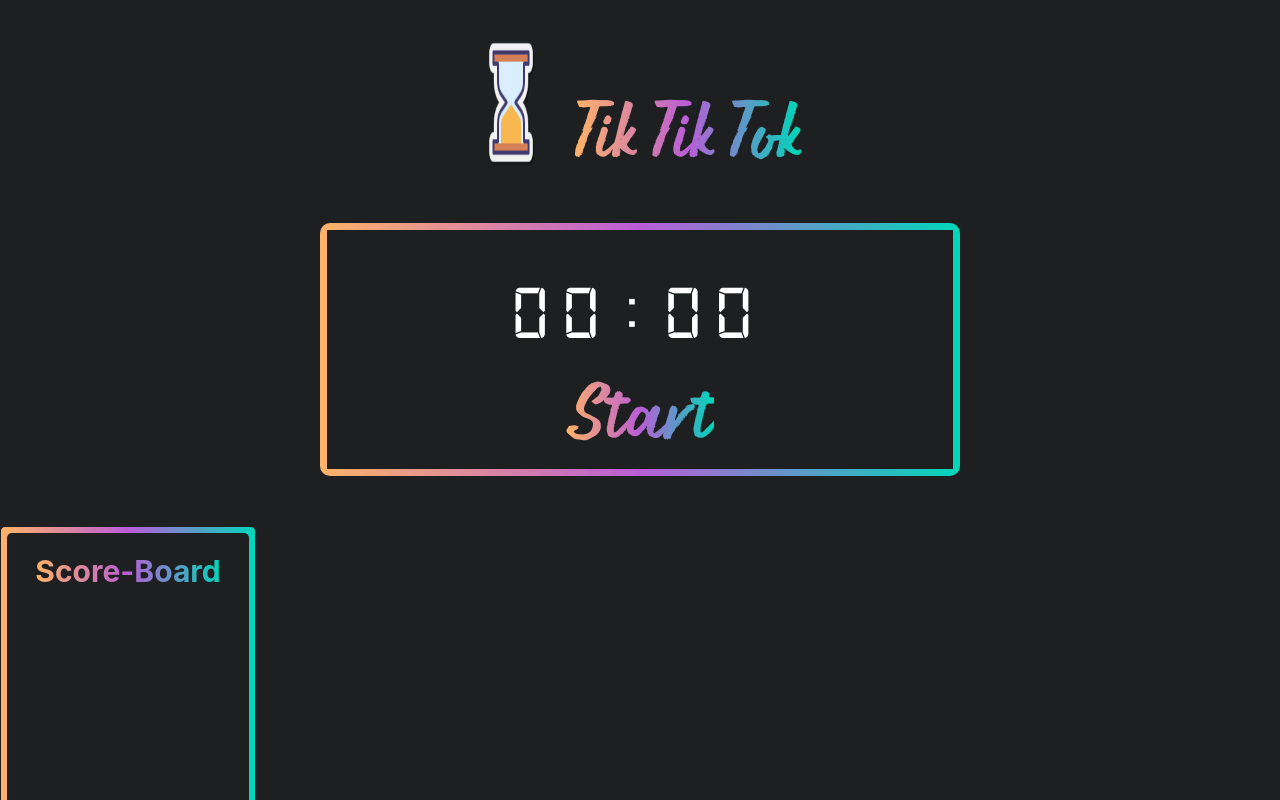
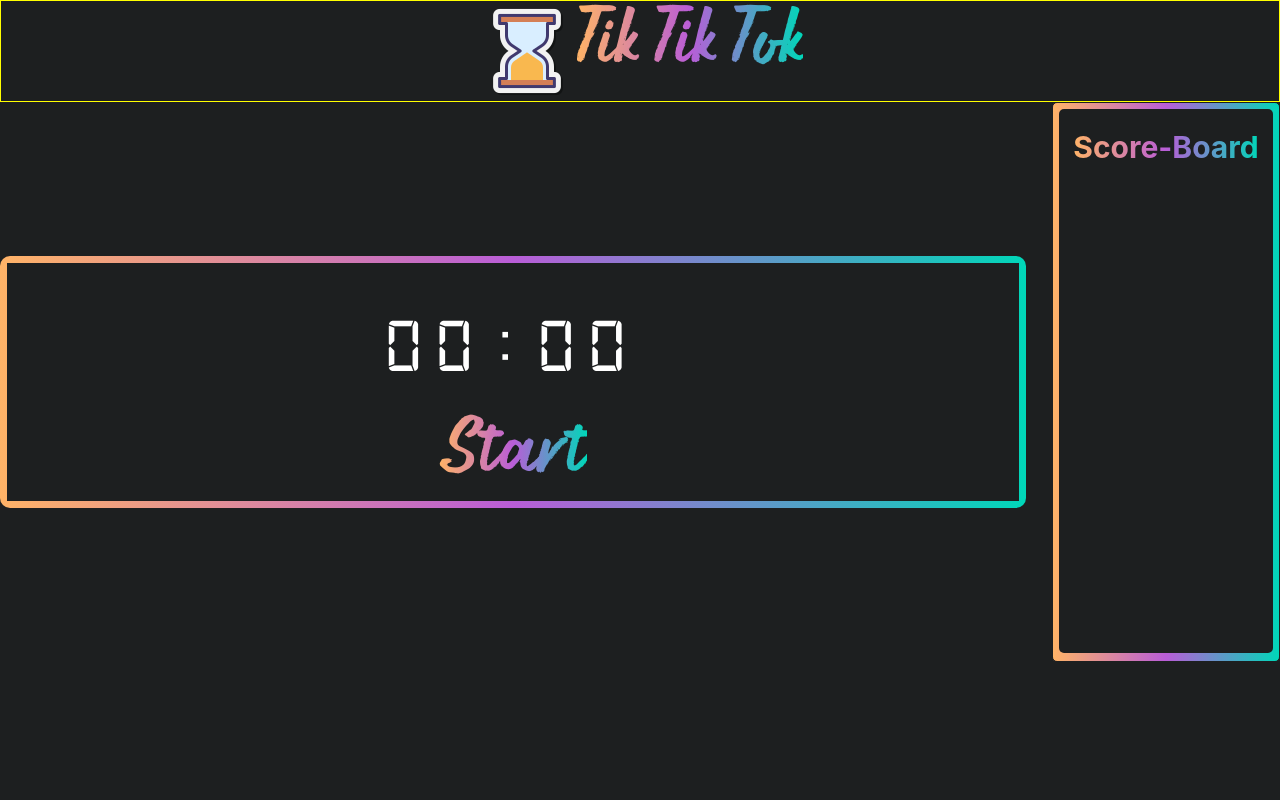
Before and after one commit to jagroshansingh/BullsEye-Game, a React (Create React App) app in the folder frontend/: page / in a window 1280 px wide. Shown: the top 800 px of the page. Built offline with nearby package versions, Linux system fonts and the light colour scheme.

Commit message:
Frontend Updated

```diff
--- a/frontend/src/Components/Score.tsx
+++ b/frontend/src/Components/Score.tsx
@@ -21,7 +21,10 @@ export const Score = (prop: any) => {
       >
         <VStack>
           <Heading size={"sm"}>Round {prop.count}</Heading>
-          <Text>{prop.props}</Text>
+          <Text>
+            {("0" + Math.floor((prop.props / 1000) % 60)).slice(-2)}:
+            {("0" + ((prop.props / 10) % 100)).slice(-2)}
+          </Text>
         </VStack>
       </Button>
     </div>
--- a/frontend/src/Components/ScoreBoard.tsx
+++ b/frontend/src/Components/ScoreBoard.tsx
@@ -27,6 +27,14 @@ export const ScoreBoard = ({score}:any) => {
           m="6px"
           h={"68vh"}
           overflow={'hidden'}
+          overflowY={'auto'}
+          sx={
+            {
+           '::-webkit-scrollbar':{
+                  display:'none'
+              }
+           }
+         }
         >
           <Heading size={"lg"} className={'Head'}>Score-Board</Heading>
           {score?.map((each:any, i:any) => (
--- a/frontend/src/Components/Stopwatch.css
+++ b/frontend/src/Components/Stopwatch.css
@@ -26,7 +26,7 @@
   background-color: #1d1f20;
 }
 .stopMain {
-  width: 50%;
+  width: 90%;
   margin: auto;
 }
 
@@ -70,3 +70,11 @@
     background-position: 0 0, 0 0;
   }
 }
+
+.tiktok {
+  font-family: "Young";
+  font-size: 4vw;
+  background: linear-gradient(270deg, #00d7b9, #b95dd7 50%, #ffb367 100%);
+  -webkit-background-clip: text;
+  -webkit-text-fill-color: transparent;
+}
--- a/frontend/src/Components/Stopwatch.tsx
+++ b/frontend/src/Components/Stopwatch.tsx
@@ -8,11 +8,10 @@ import "../fonts/digital-7 (mono).ttf";
 import sand from "../asset/sand.png";
 
 export const Stopwatch = ({setscore,score}:any) => {
-  const [count,setcount]=useState(0)
   const [time, setTime] = useState(0);
   const [running, setRunning] = useState(false);
   const [btn, setBtn] = useState(0);
-  const [scoreBoard, setScoreBoard] = useState<Number[]>([]);
+  // const [scoreBoard, setScoreBoard] = useState<Number[]>([]);
   // console.log("scoreBoard", scoreBoard);
   useEffect(() => {
     let interval: any;
@@ -29,17 +28,7 @@ export const Stopwatch = ({setscore,score}:any) => {
 
   return (
     <div className="stopMain">
-      <div
-        style={{
-          display: "flex",
-          justifyContent: "center",
-          marginTop: "5%",
-          gap: "5%",
-        }}
-      >
-        <img style={{ width: "10%" }} src={sand} alt="" />
-        <h1 className="buttonText">Tik Tik Tok</h1>
-      </div>
+
       <div className="stopwatch demo animated" id="box">
         <div className="numbers">
           <span className="container">
@@ -67,8 +56,8 @@ export const Stopwatch = ({setscore,score}:any) => {
               onClick={() => {
                 setRunning(false);
                 setBtn(2);
-                setScoreBoard((prevScoreBoard) => [...scoreBoard, time])
-                console.log(scoreBoard);
+                setscore((prevscore:any) => [...score, time])
+                console.log(setscore);
 
               }}
             >
--- a/frontend/src/Pages/GamePage.tsx
+++ b/frontend/src/Pages/GamePage.tsx
@@ -1,14 +1,41 @@
 import React from "react";
 import { ScoreBoard } from "../Components/ScoreBoard";
 import { Stopwatch } from "../Components/Stopwatch";
+import sand from "../asset/sand.png";
+import "../Components/Stopwatch.css";
+import { border } from "@chakra-ui/react";
 
 export const GamePage = () => {
-  const [score,setscore]=React.useState([])
+  const [score, setscore] = React.useState([]);
+
   // console.log(score)
   return (
     <div>
-      <Stopwatch setscore={setscore} score={score}/>
-      <ScoreBoard score={score}/>
+      <div
+        style={{
+          display: "flex",
+          border: "1px solid yellow",
+          justifyContent: "center",
+        }}
+      >
+        <img src={sand} alt="" />
+        <h1 className="tiktok">Tik Tik Tok</h1>
+      </div>
+      <div style={{ display: "flex", gap: "2%" }}>
+        <Stopwatch setscore={setscore} score={score} />
+        <ScoreBoard score={score} />
+      </div>
     </div>
   );
 };
+
+{
+  /* <img
+          style={{ width: "10%", height: "10%", border: "1px solid red" }}
+          src={sand}
+          alt=""
+        />
+        <h1 className="buttonText" style={{ border: "1px solid red" }}>
+          Tik Tik Tok
+        </h1> */
+}
```
